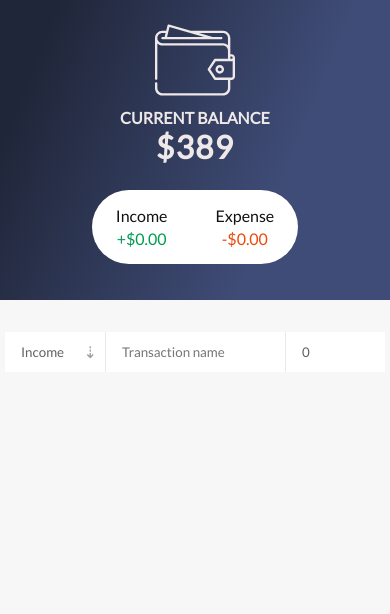
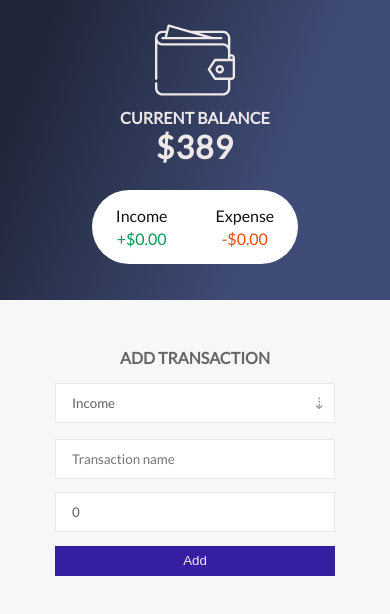
Before and after one commit to globalfaisal/expense-tracker-app, a React (Create React App) app: page / in a window 390 px wide. Shown: the top 614 px of the page. Built offline with nearby package versions, Linux system fonts and the light colour scheme.

Commit message:
Improve UX for Adding new transaction

```diff
--- a/src/App.css
+++ b/src/App.css
@@ -1,6 +1,8 @@
 @import url('https://fonts.googleapis.com/css?family=Lato&display=swap');
 
 :root {
+	--c-primary: #361ea0;
+
 	--c-green: #009b53;
 	--c-red: #e94a0c;
 	--c-black: #121212;
--- a/src/components/AddTransaction/AddTransaction.js
+++ b/src/components/AddTransaction/AddTransaction.js
@@ -13,6 +13,7 @@ const AddTransaction = () => {
   };
   return (
     <div className={styles.addTransaction}>
+      <h4>Add Transaction</h4>
       <form onSubmit={onSubmit}>
         <div className={styles.formControl}>
           <div className={styles.select}>
@@ -40,8 +41,8 @@ const AddTransaction = () => {
             value={amount}
             onChange={e => setAmount(e.target.value)}
           />
+          <input type="submit" value="Add" />
         </div>
-        <input type="submit" value="Add" hidden />
       </form>
     </div>
   );
--- a/src/components/AddTransaction/AddTransaction.module.scss
+++ b/src/components/AddTransaction/AddTransaction.module.scss
@@ -1,21 +1,42 @@
 .addTransaction {
-	height: 40px;
-	margin: 2em auto;
 	width: 100%;
-	form {
-		height: 100%;
-		display: flex;
-		justify-content: center;
+	margin: 3em 0;
+	display: flex;
+	flex-direction: column;
+	justify-content: center;
+	align-items: center;
+
+	h4 {
+		margin-bottom: 1em;
 	}
 }
 
 .formControl {
 	display: flex;
-	height: 100%;
-	background-color: #ffffff;
+	height: 40px;
 
 	input[type='text'] {
 		min-width: 180px;
+	}
+
+	input[type='submit'] {
+		margin-left: 1em;
+		color: var(--c-lightgray);
+		padding: 0.5em 1em;
+		background-color: var(--c-primary);
+		border: 1px solid transparent;
+		border-radius: 0;
+		cursor: pointer;
+
+		&:hover,
+		&:focus {
+			outline: none;
+		}
+		&:disabled {
+			background-color: #979797;
+			pointer-events: none;
+			cursor: default;
+		}
 	}
 
 	select,
@@ -27,8 +48,7 @@
 		border-radius: 0;
 		border: 0;
 		font-family: 'Lato', sans-serif;
-
-		background-color: transparent;
+		background-color: #ffffff;
 		border-left: 1px solid var(--c-lightgray);
 		&:hover,
 		&:focus {
@@ -77,3 +97,35 @@
 		color: #999999;
 	}
 }
+
+@media only screen and (max-width: 580px) {
+	.formControl {
+		flex-direction: column;
+		background-color: transparent;
+		width: 280px;
+		height: auto;
+		position: relative;
+
+		input[type='submit'] {
+			margin-left: 0;
+		}
+		.select,
+		input[type='text'],
+		input[type='number'] {
+			width: 100%;
+			margin-bottom: 1em;
+			height: 40px;
+			border: 1px solid var(--c-lightgray);
+		}
+	}
+
+	.select {
+		select {
+			width: 100%;
+		}
+	}
+	.select:after {
+		top: 50%;
+		transform: translateY(-50%);
+	}
+}
```
